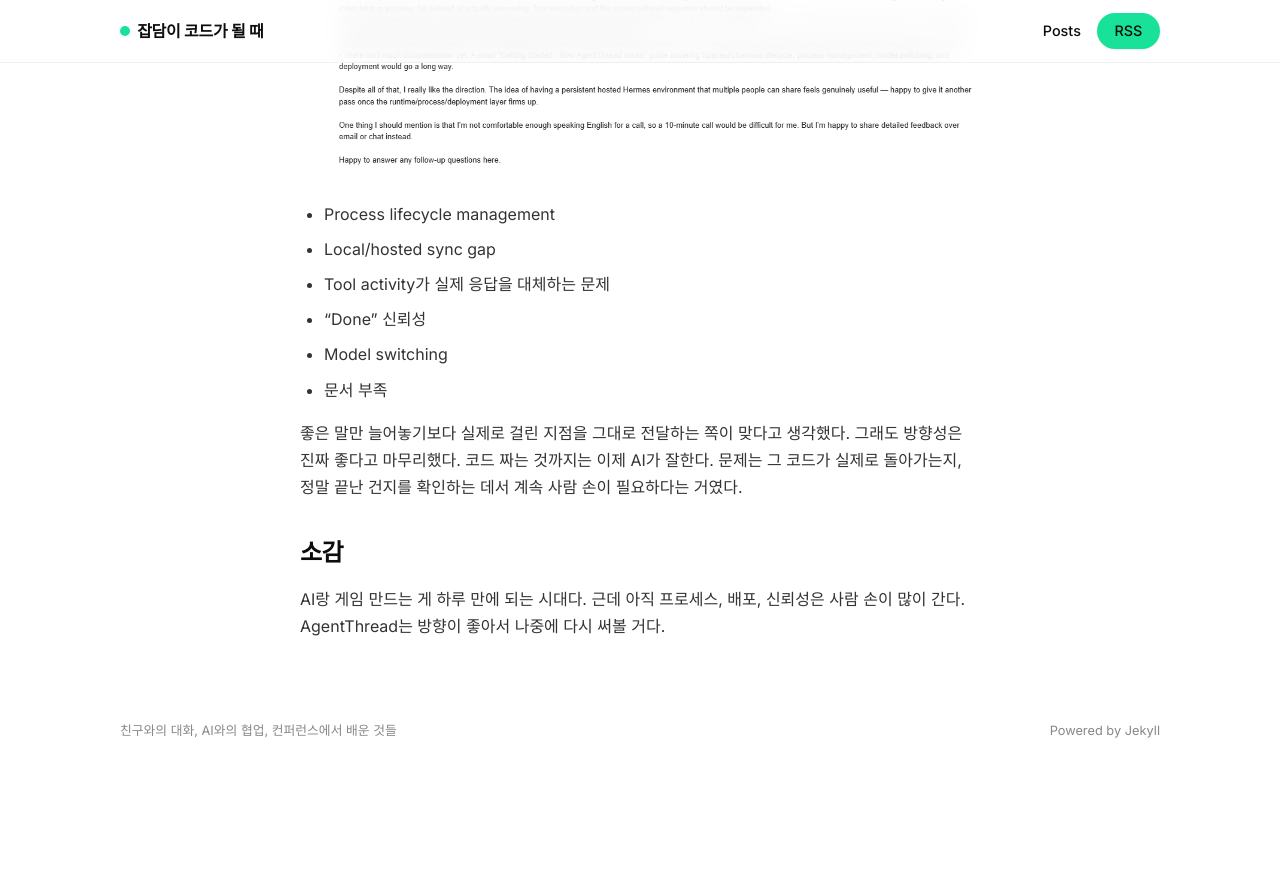
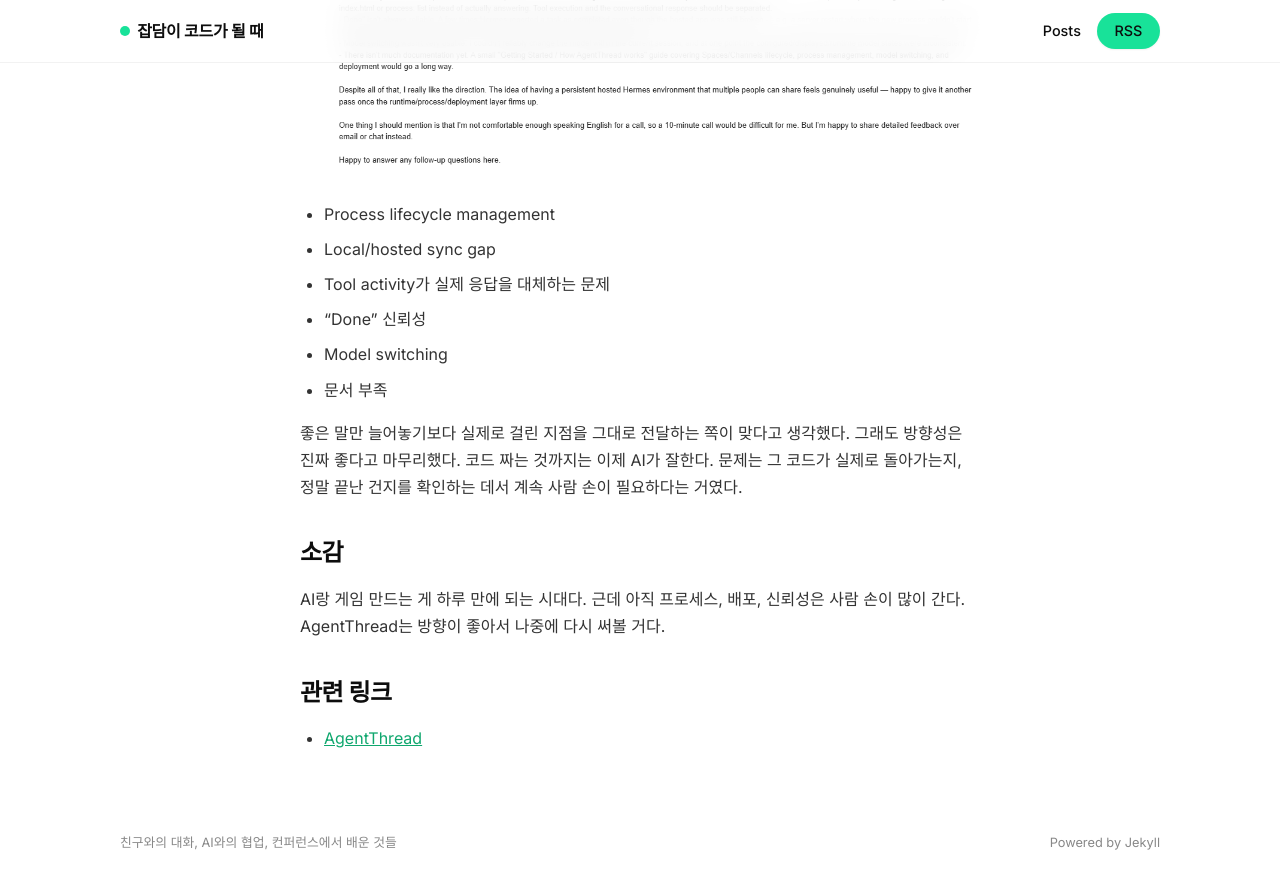
Before and after one commit to keepConcentration/keepConcentration.github.io, a Jekyll site: the page built from _posts/2026-08-13-agentthread-ballfight.md, in a window 1280 px wide and 900 px high, scrolled down 4382 px. Shown: the top 889 px of the window. Built offline with Jekyll 4.4.1, drawn with Linux system fonts in a browser that asks for light colours; before the commit the page ends 5170 px from its top, so only the background shows below that.

Commit message:
post: 볼파이트 글에 관련 링크(AgentThread) 추가

```diff
--- a/_posts/2026-08-13-agentthread-ballfight.md
+++ b/_posts/2026-08-13-agentthread-ballfight.md
@@ -88,3 +88,7 @@ James가 "10분 통화로 피드백 달라"고 했는데, 영어 통화는 부
 ## 소감
 
 AI랑 게임 만드는 게 하루 만에 되는 시대다. 근데 아직 프로세스, 배포, 신뢰성은 사람 손이 많이 간다. AgentThread는 방향이 좋아서 나중에 다시 써볼 거다.
+
+## 관련 링크
+
+- [AgentThread](https://agentthread.ai)
```
